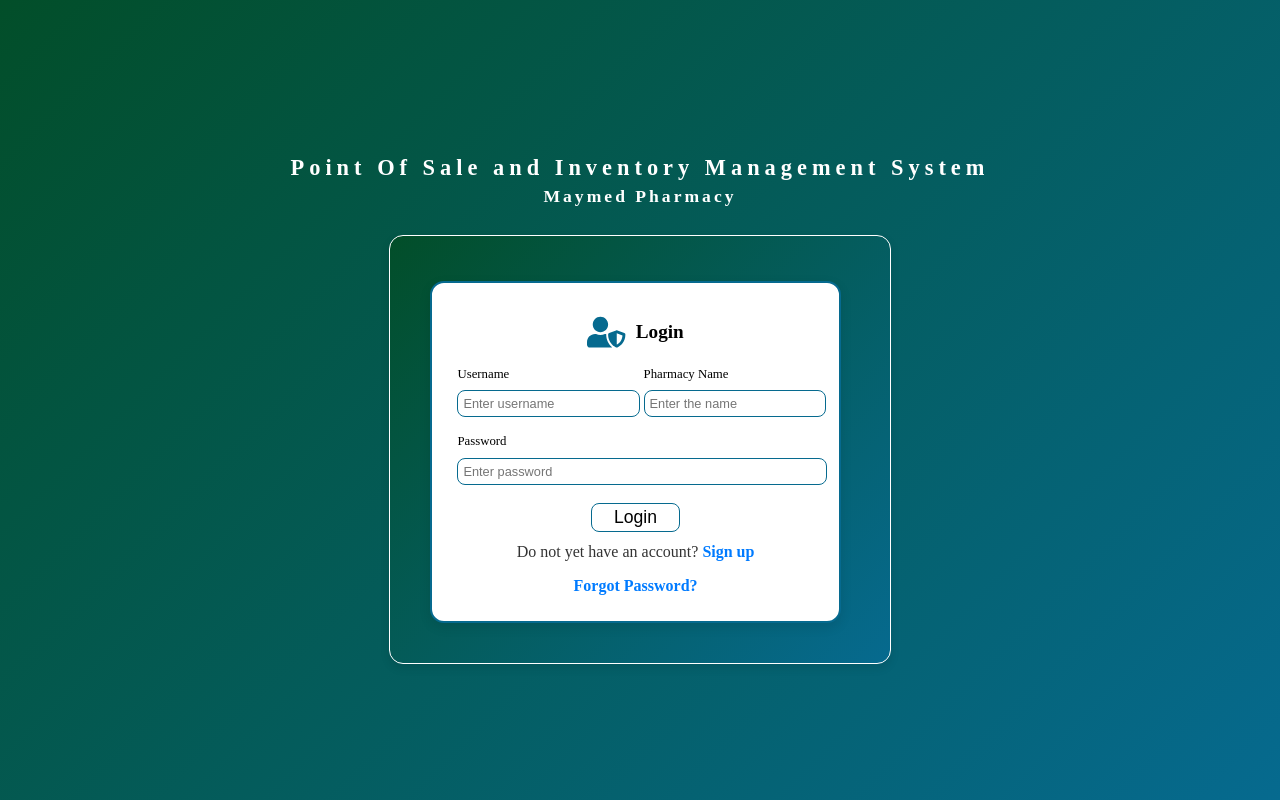
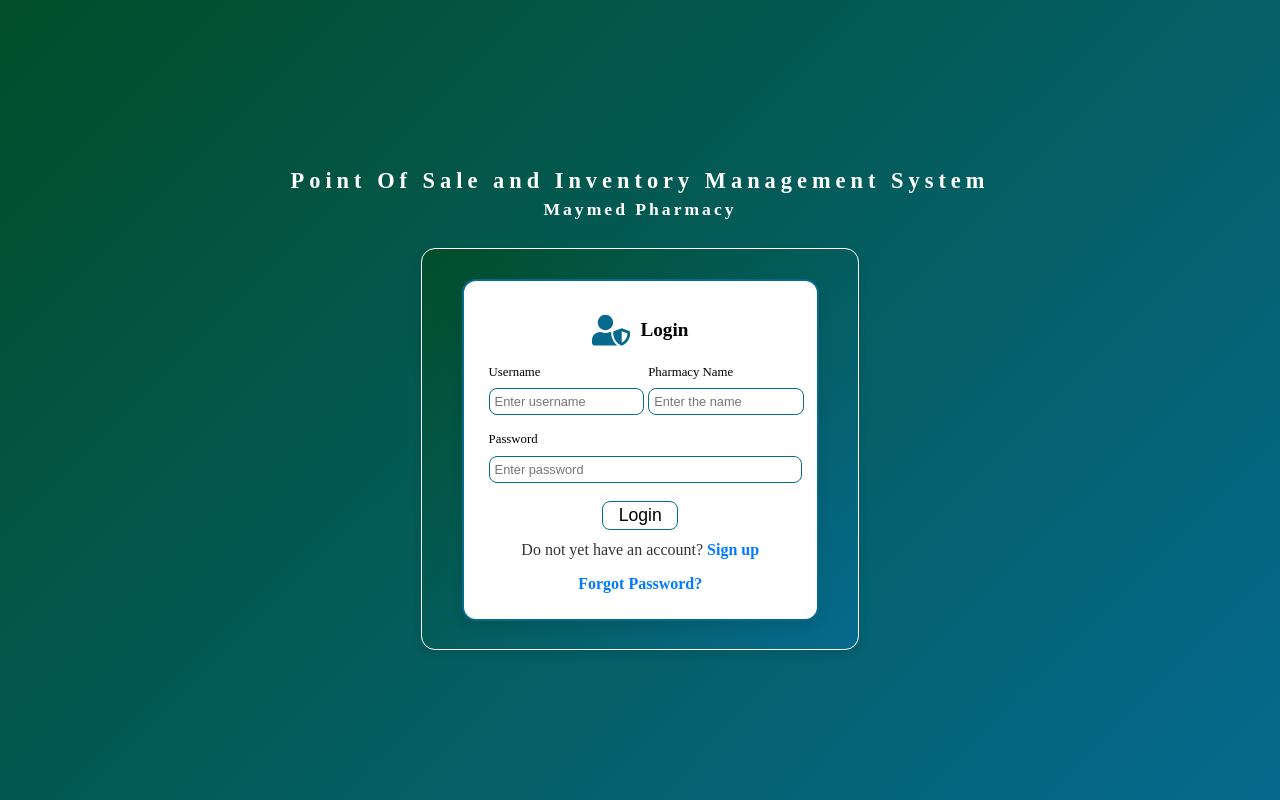
Before and after one commit to pharmacysystem950-hub/noorhayapharmacysystem, a React (Create React App) app: page / in a window 1280 px wide. Built offline with nearby package versions, Linux system fonts and the light colour scheme.

Commit message:
Improve login page

```diff
--- a/src/styles/LoginPage.css
+++ b/src/styles/LoginPage.css
@@ -45,10 +45,10 @@
 /* LOGIN ROW WRAPPER */
 /* ============================= */
 .login-row {
-  width: 40%;
-  max-width: 1200px;
-  height: 80%;
-  max-height: 1000px;
+  width: 35%;
+  max-width: 1000px;
+  height: 60%;
+  max-height: 400px;
   display: flex;
   margin-top: 5px;
   align-items: center;
@@ -119,12 +119,12 @@
   border-radius: 14px;
   border: 2px solid #066a8f;
   box-shadow: 0 4px 12px rgba(0, 0, 0, 0.1);
-  margin-top: 5px;
+  margin-top: 1px;
   text-align: center;
   width: 85%;
-  max-width: 500px;
-  height: 73%;
-  max-height: 750px;
+  max-width: 600px;
+  height: 70%;
+  max-height: 350px;
 }
 
 .login-container h2 {
@@ -305,12 +305,12 @@ form .error-message {
 /* Mobile phones */
 @media (max-width: 600px) {
   .login-row {
-    width: 95%;
+    width: 90%;
     border-radius: 10px;
   }
 
   .login-container {
-    width: 80%;
+    width: 75%;
     padding: 15px;
   }
 
```
